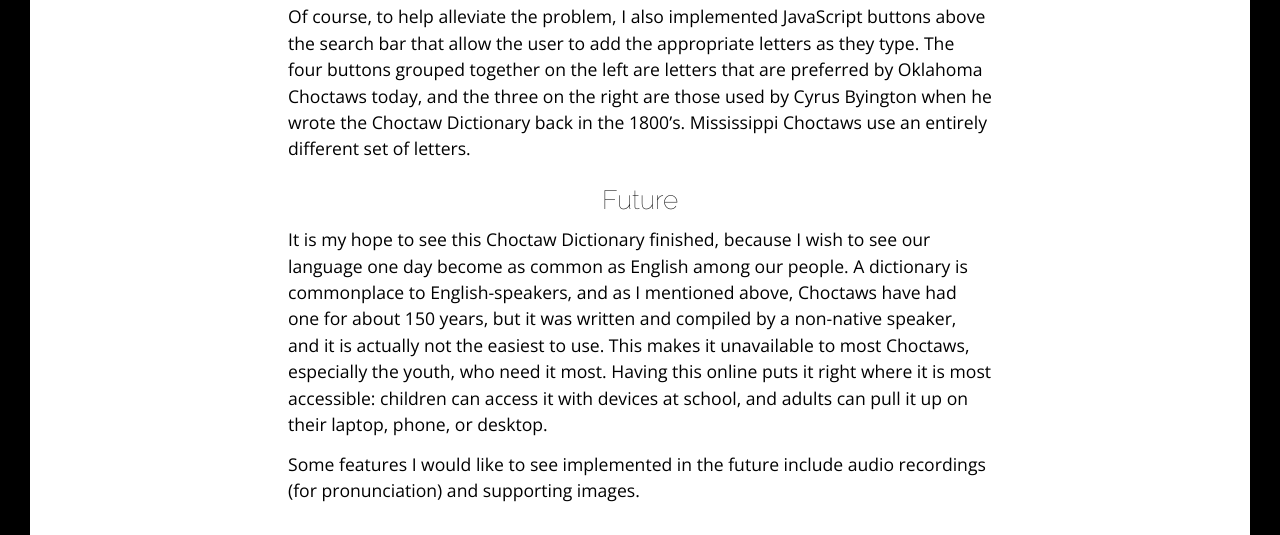
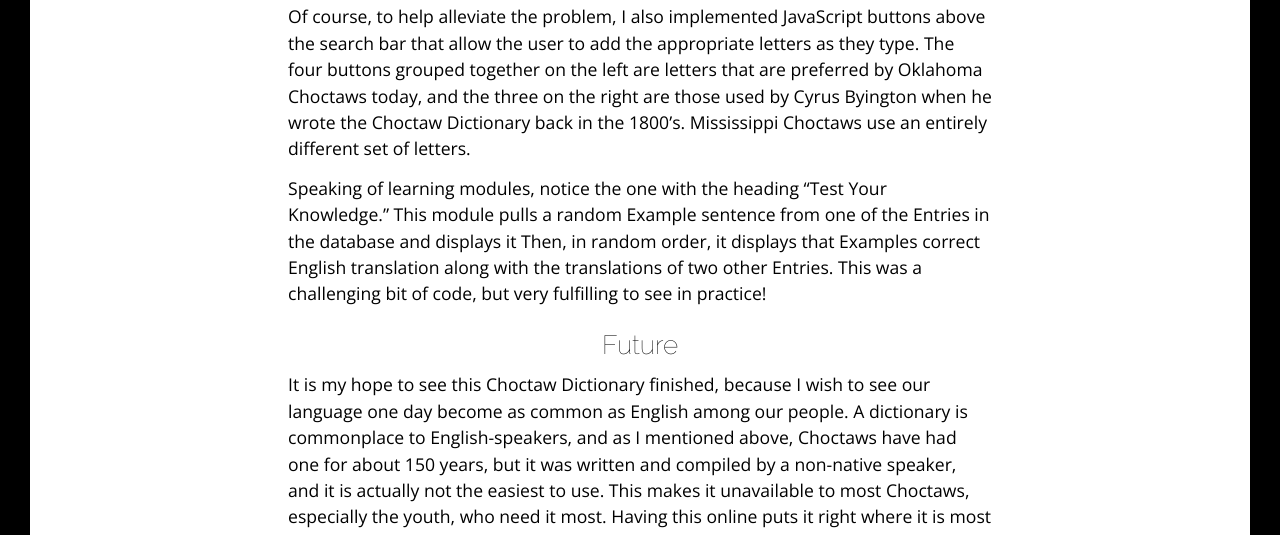
Before and after one commit to therealrodk/therealrodk.github.io, a plain HTML site: page _site/2018/05/09/the-choctaw-dictionary-project.html in a window 1280 px wide. Shown: the part 2327-2862 px from the top of the page. Drawn offline with nearby package versions, Linux system fonts and the light colour scheme.

Commit message:
Add text to Choctaw Project article.

```diff
--- a/_site/2018/05/09/the-choctaw-dictionary-project.html
+++ b/_site/2018/05/09/the-choctaw-dictionary-project.html
@@ -107,6 +107,8 @@
 
 <p>Of course, to help alleviate the problem, I also implemented JavaScript buttons above the search bar that allow the user to add the appropriate letters as they type. The four buttons grouped together on the left are letters that are preferred by Oklahoma Choctaws today, and the three on the right are those used by Cyrus Byington when he wrote the Choctaw Dictionary back in the 1800’s. Mississippi Choctaws use an entirely different set of letters.</p>
 
+<p>Speaking of learning modules, notice the one with the heading “Test Your Knowledge.” This module pulls a random Example sentence from one of the Entries in the database and displays it Then, in random order, it displays that Examples correct English translation along with the translations of two other Entries. This was a challenging bit of code, but very fulfilling to see in practice!</p>
+
 <h3 id="future">Future</h3>
 
 <p>It is my hope to see this Choctaw Dictionary finished, because I wish to see our language one day become as common as English among our people. A dictionary is commonplace to English-speakers, and as I mentioned above, Choctaws have had one for about 150 years, but it was written and compiled by a non-native speaker, and it is actually not the easiest to use. This makes it unavailable to most Choctaws, especially the youth, who need it most. Having this online puts it right where it is most accessible: children can access it with devices at school, and adults can pull it up on their laptop, phone, or desktop.</p>
```
Also changed, not shown: 1 other file.
